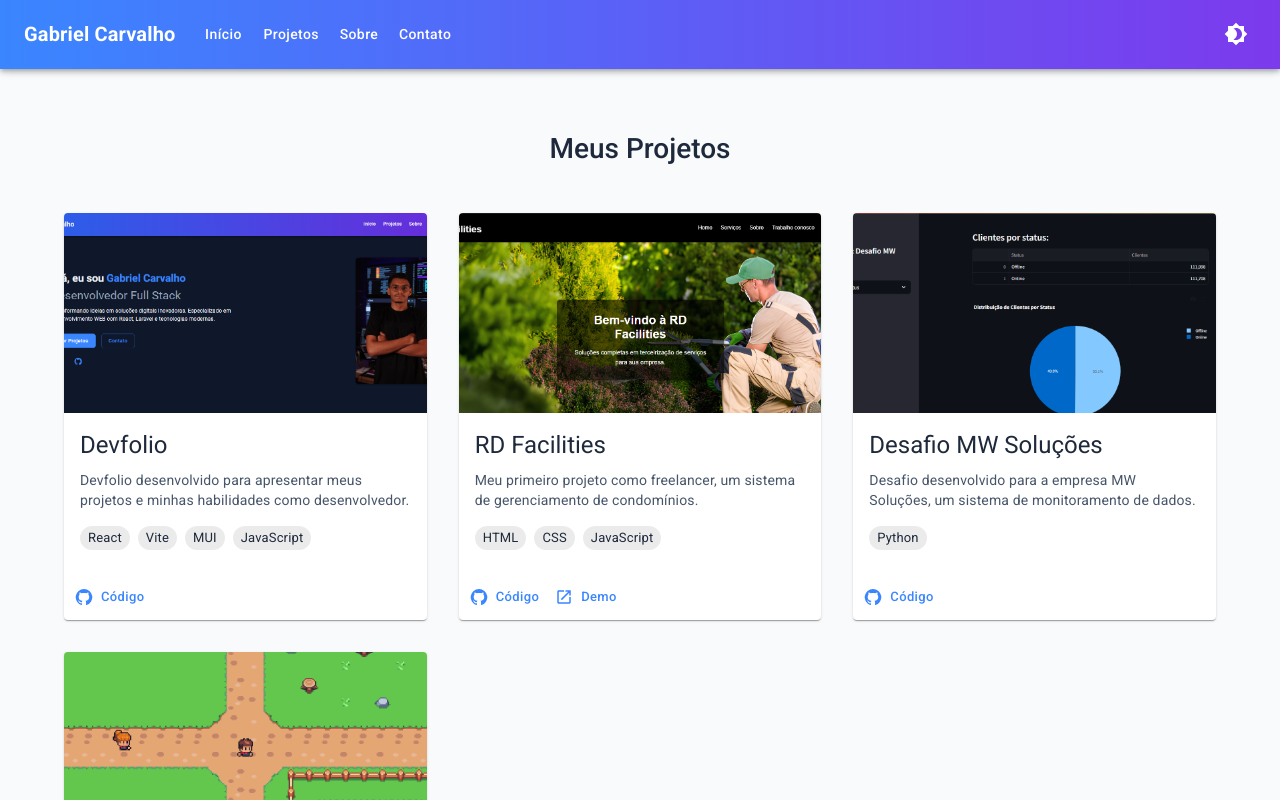
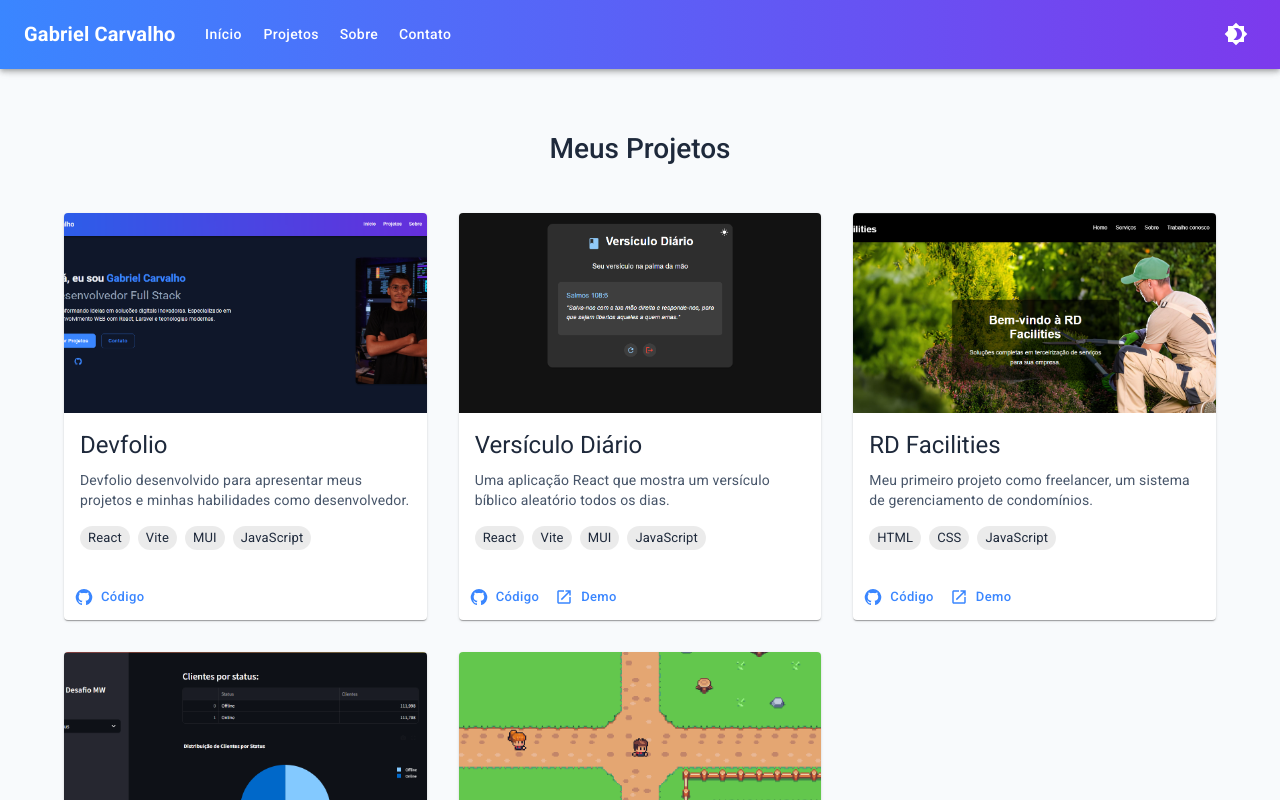
Before and after one commit to Gabrielrc11/devfolio, a React (Vite) app: page /projetos in a window 1280 px wide. Shown: the top 800 px of the page. Built offline with nearby package versions, Linux system fonts and the light colour scheme.

Commit message:
feat: Projeto versiculo diario

```diff
--- a/src/pages/Projects.jsx
+++ b/src/pages/Projects.jsx
@@ -16,6 +16,7 @@ import rdImage from '../assets/rd.png';
 import mwImage from '../assets/mw.png';
 import svImage from '../assets/sv.png';
 import dvImage from '../assets/devfolio.png';
+import vdImage from '../assets/vd.png';
 
 const projects = [
   {
@@ -28,6 +29,15 @@ const projects = [
   },
   {
     id: 2,
+    title: 'Versículo Diário',
+    description: 'Uma aplicação React que mostra um versículo bíblico aleatório todos os dias.',
+    image: vdImage,
+    technologies: ['React', 'Vite', 'MUI', 'JavaScript'],
+    githubUrl: 'https://github.com/Gabrielrc11/versiculo_diario',
+    liveUrl: 'https://versiculo-diario.vercel.app/',
+  },
+  {
+    id: 3,
     title: 'RD Facilities',
     description: 'Meu primeiro projeto como freelancer, um sistema de gerenciamento de condomínios.',
     image: rdImage,
@@ -36,7 +46,7 @@ const projects = [
     liveUrl: 'https://rd-facilities.vercel.app/',
   },
   {
-    id: 3,
+    id: 4,
     title: 'Desafio MW Soluções',
     description: 'Desafio desenvolvido para a empresa MW Soluções, um sistema de monitoramento de dados.',
     image: mwImage,
@@ -44,7 +54,7 @@ const projects = [
     githubUrl: 'https://github.com/Gabrielrc11/mw_desafio',
   },
   {
-    id: 4,
+    id: 5,
     title: 'Sunrise Village',
     description: 'Jogo RPG desenvolvido para evoluir minhas habilidades com desenvolvimento de jogos.',
     image: svImage,
```
Also changed, not shown: src/assets/vd.png (added), vercel.json.
